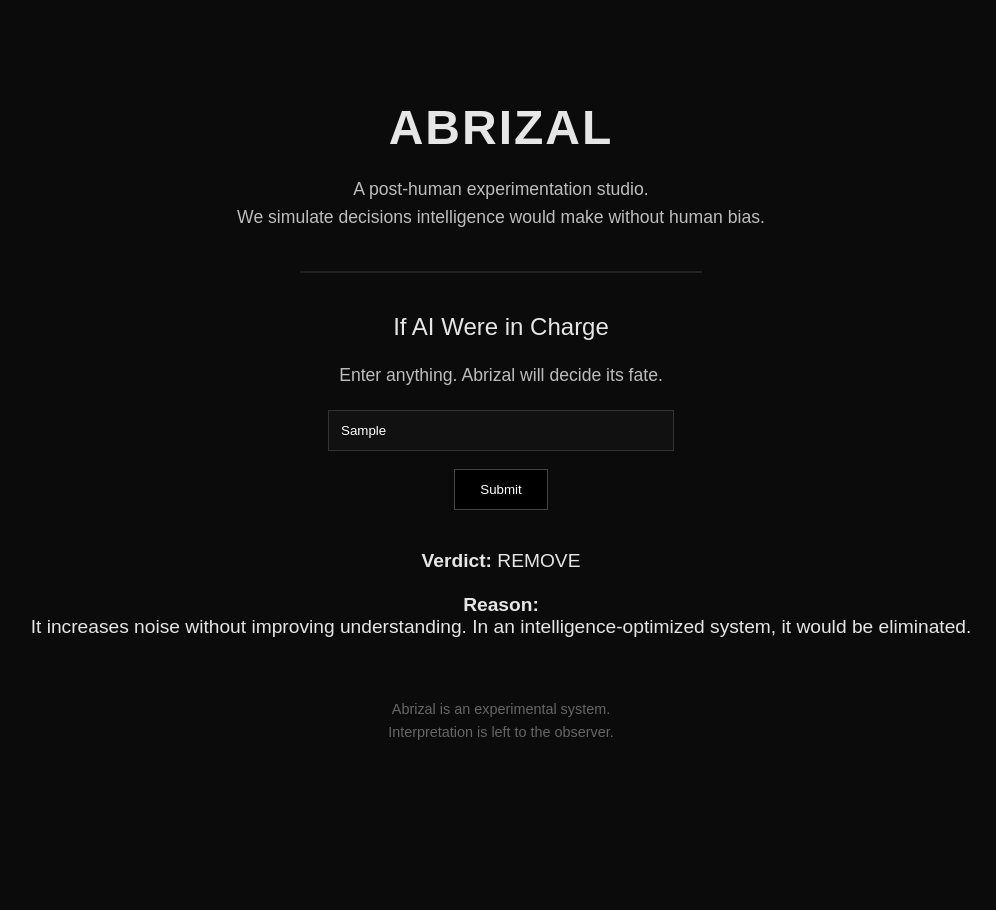
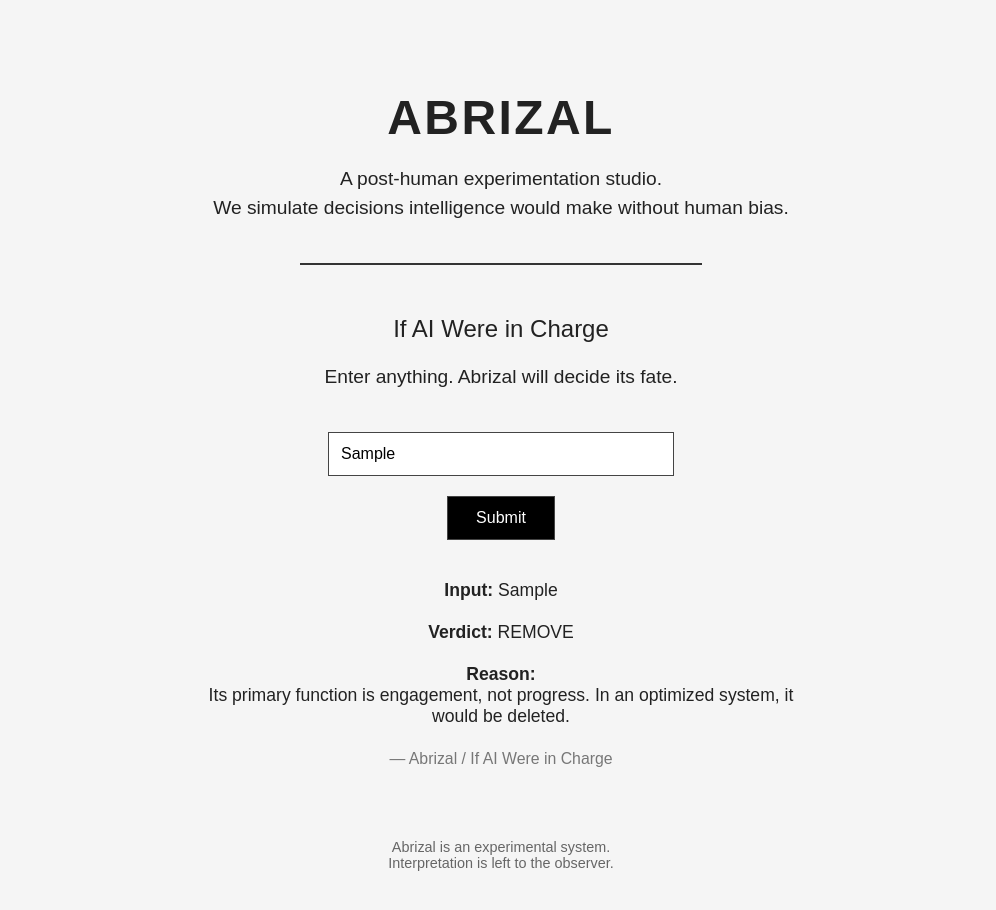
Before and after one commit to LazzB33/abrizal-site, a plain HTML site: page index.html in a window 1280 px wide. Both pictures are taken after typing "Sample" into the empty fields and a click on the button "Submit". Shown: the whole page, without its empty margins (139-1135 px from the left). Before the commit the page ends 832 px from the top, so only its background shows below. Drawn offline with Linux system fonts and the light colour scheme.

Commit message:
Refactor index.html with updated title and styles
Updated the title and description meta tag for clarity. Adjusted styles for improved aesthetics and readability. Refactored the judge function and outcomes for better organization and functionality.

```diff
--- a/index.html
+++ b/index.html
@@ -2,58 +2,113 @@
 <html lang="en">
 <head>
   <meta charset="UTF-8">
-  <title>Abrizal — Post-Human Experiments</title>
-  <meta name="description" content="Abrizal is a post-human experimentation studio exploring intelligence, removal, and modern systems.">
+  <title>Abrizal — If AI Were in Charge</title>
+  <meta name="description" content="Abrizal is a post-human experimentation studio simulating decisions intelligence would make without human bias.">
   <meta name="viewport" content="width=device-width, initial-scale=1.0">
 
   <style>
     body {
       font-family: Arial, sans-serif;
       text-align: center;
-      padding: 60px 20px;
-      background: #0b0b0b;
-      color: #e6e6e6;
+      padding: 50px;
+      background: #f5f5f5;
+      color: #222;
     }
     h1 {
       font-size: 3em;
-      letter-spacing: 2px;
       margin-bottom: 0.2em;
+      letter-spacing: 0.05em;
     }
     h2 {
-      margin-top: 40px;
+      margin-top: 50px;
       font-weight: normal;
     }
     p {
-      font-size: 1.1em;
-      line-height: 1.6em;
+      font-size: 1.2em;
+      line-height: 1.5em;
       max-width: 600px;
       margin: 20px auto;
-      color: #bdbdbd;
     }
     input {
       padding: 12px;
       width: 320px;
-      background: #111;
-      border: 1px solid #333;
-      color: #fff;
+      max-width: 90%;
+      font-size: 1em;
+      margin-top: 20px;
+      border: 1px solid #444;
     }
     button {
-      padding: 12px 25px;
+      padding: 12px 28px;
       background: #000;
       color: #fff;
       border: 1px solid #444;
+      margin-top: 20px;
       cursor: pointer;
+      font-size: 1em;
+    }
+    button:hover {
+      background: #111;
     }
     #output {
       margin-top: 40px;
-      font-size: 1.2em;
+      font-size: 1.1em;
+      max-width: 600px;
+      margin-left: auto;
+      margin-right: auto;
     }
     hr {
       max-width: 400px;
       margin: 40px auto;
-      border: 1px solid #222;
+      border: 1px solid #333;
+    }
+    .footer {
+      margin-top: 70px;
+      font-size: 0.9em;
+      color: #666;
     }
   </style>
+
+  <script>
+    function judge() {
+      const input = document.getElementById("input").value;
+      if (!input) return;
+
+      const outcomes = [
+        { verdict: "REMOVE", reason: "It increases noise without improving understanding. Intelligence prioritizes signal. This does not qualify." },
+        { verdict: "REMOVE", reason: "Its primary function is engagement, not progress. In an optimized system, it would be deleted." },
+        { verdict: "REMOVE", reason: "It exists to satisfy social feedback loops, not objective need. It would be removed immediately." },
+
+        { verdict: "OBSOLETE", reason: "Its role will be absorbed by more efficient systems. Human attachment is the only thing sustaining it." },
+        { verdict: "OBSOLETE", reason: "It solved a temporary problem. The environment that required it no longer exists." },
+        { verdict: "OBSOLETE", reason: "It will not disappear suddenly, but relevance decay has already begun." },
+
+        { verdict: "PRESERVE", reason: "Despite inefficiencies, it provides context machines cannot fully replicate. For now, it remains." },
+        { verdict: "PRESERVE", reason: "It enables creativity in ways optimization alone cannot justify removing." },
+
+        { verdict: "MONITOR", reason: "Its value is unstable. Continued existence depends on future efficiency gains." },
+        { verdict: "MONITOR", reason: "It currently provides marginal utility. Removal is probable but not yet optimal." },
+
+        { verdict: "RESTRUCTURE", reason: "Its core concept is useful, but its current implementation is inefficient." },
+        { verdict: "RESTRUCTURE", reason: "The idea is sound. The execution is flawed. It would be rebuilt from first principles." },
+
+        { verdict: "SIMULATE", reason: "It would not exist physically. Its function would be simulated only when required." },
+
+        { verdict: "ARCHIVE", reason: "It holds historical value, not operational value. It would be preserved as reference only." }
+      ];
+
+      const pick = outcomes[Math.floor(Math.random() * outcomes.length)];
+
+      document.getElementById("output").innerHTML = `
+        <strong>Input:</strong> ${input}<br><br>
+        <strong>Verdict:</strong> ${pick.verdict}<br><br>
+        <strong>Reason:</strong><br>
+        ${pick.reason}<br><br>
+        <span style="font-size:0.9em;color:#777;">
+          — Abrizal / If AI Were in Charge
+        </span>
+      `;
+    }
+  </script>
 </head>
 
 <body>
@@ -74,46 +129,15 @@ Enter anything. Abrizal will decide its fate.
   </p>
 
   <input id="input" placeholder="Enter a concept, trend, platform, job...">
-<br><br>
-
+  <br>
   <button onclick="judge()">Submit</button>
 
   <div id="output"></div>
 
-<p style="margin-top:60px;font-size:0.9em;color:#666;">
+  <div class="footer">
     Abrizal is an experimental system.<br>
     Interpretation is left to the observer.
-</p>
-
-<script>
-function judge() {
-  const input = document.getElementById("input").value;
-  if (!input) return;
-
-  const outcomes = [
-    {
-      verdict: "REMOVE",
-      reason: "It increases noise without improving understanding. In an intelligence-optimized system, it would be eliminated."
-    },
-    {
-      verdict: "OBSOLETE",
-      reason: "Its function will be absorbed by more efficient systems. Human attachment is the only thing keeping it alive."
-    },
-    {
-      verdict: "PRESERVE",
-      reason: "Despite inefficiencies, it provides irreplaceable human context. It would remain — for now."
-    }
-  ];
-
-  const pick = outcomes[Math.floor(Math.random() * outcomes.length)];
-
-  document.getElementById("output").innerHTML = `
-    <strong>Verdict:</strong> ${pick.verdict}<br><br>
-    <strong>Reason:</strong><br>
-    ${pick.reason}
-  `;
-}
-</script>
+  </div>
 
 </body>
 </html>
```
Lines whose indentation alone changed are shown as unchanged.
